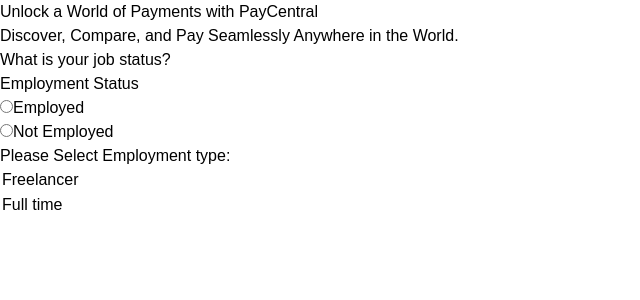
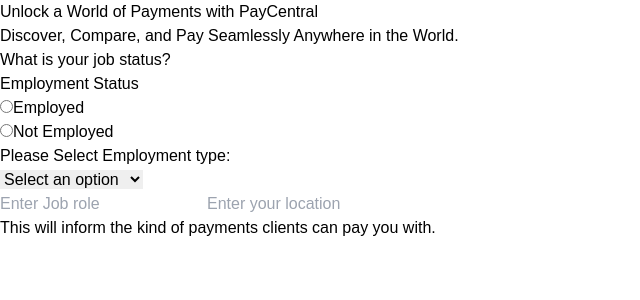
Before and after one commit to awotayo20/PayCentral, a React (Create React App) app: page /JobStatus in a window 1280 px wide. Shown: the top 300 px of the page, without its empty margins (0-640 px from the left). Built offline with nearby package versions, Linux system fonts and the light colour scheme.

Commit message:
first commit

```diff
--- a/src/Component/SignUp Page/JobStatus.jsx
+++ b/src/Component/SignUp Page/JobStatus.jsx
@@ -1,12 +1,18 @@
-import React from 'react'
-import SignUpHeader from './SignUpHeader'
+import React from "react";
+import SignUpHeader from "./SignUpHeader";
+import { useState } from "react";
 
 export default function JobStatus() {
+  const [selected, setSelected] = useState('');
+
+  const handleChange = (e) => {
+    setSelected(e.target.value);
+  };
 
   return (
     <>
-    <div className='w-[1024px] mx-auto'>
-    <SignUpHeader/>
+      <div className="w-[1024px] mx-auto">
+        <SignUpHeader />
 
         <div className="flex w-[284px] justify-between mx-auto my-[3rem]">
           <div className="bg-[#000] w-[56px] h-[6px] rounded-full"></div>
@@ -15,9 +21,9 @@
           <div className="bg-[#D9D9D9] w-[56px] h-[6px] rounded-full"></div>
         </div>
 
-        <div className='p-[24px] w-[608px] mx-auto'>
-          <h3 className='text-[24px] font-[600]'>What is your job status?</h3>
-          <p className='text-[18px]'>Employment Status</p>
+        <div className="p-[24px] w-[608px] mx-auto">
+          <h3 className="text-[24px] font-[600]">What is your job status?</h3>
+          <p className="text-[18px]">Employment Status</p>
 
           <form>
             <div className="flex gap-[12px] flex-col">
@@ -45,24 +51,31 @@
                 </div>
               </div>
 
+              {/* more details for employed */}
+              <div className="flex flex-col gap-[16px]">
+                <h3 className="font-[500] text-[18px]">
+                  Please Select Employment type: <span>{selected}</span>
+                </h3>
+                <div>
+                  <select value={selected} onChange={handleChange} className="w-full">
+                    <option value="">Select an option</option>
+                    <option value="Freelancer">Freelancer</option>
+                    <option value="Full time">Full time</option>
+                    <option value="Part time">Part time</option>
+                    <option value="Contract">Contract</option>
+                    <option value="Seasonal Worker">Seasonal Worker</option>
+                    <option value="Self-employed">Self-employed</option>
+                  </select>
+                </div>
 
-
-            {/* more details for employed */}
-            <div>
-                <h3 className='font-[500] text-[18px]'>Please Select Employment type:</h3>
-                <div>
-                  <div className='flex'>
-                    <option value="Freelancer" className=' border-black border rounded-full'>Freelancer</option>
-                    <option value="Freelancer">Full time</option>
-                    <option value="Freelancer"></option>
-                  </div>
-                </div>
+                <input type="text" placeholder="Enter Job role" className="px-[16px] py=[6px] w-full h-[56px] outline-none" required/>
+                <input type="text" placeholder="Enter your location" className="px-[16px] py=[6px] w-full h-[56px] outline-none" required/>
+                <p className="text-[14px] font-[300] ">This will inform the kind of payments clients can pay you with.</p>
               </div>
             </div>
           </form>
-
         </div>
       </div>
     </>
-  )
+  );
 }
```
Lines whose indentation alone changed are shown as unchanged.
